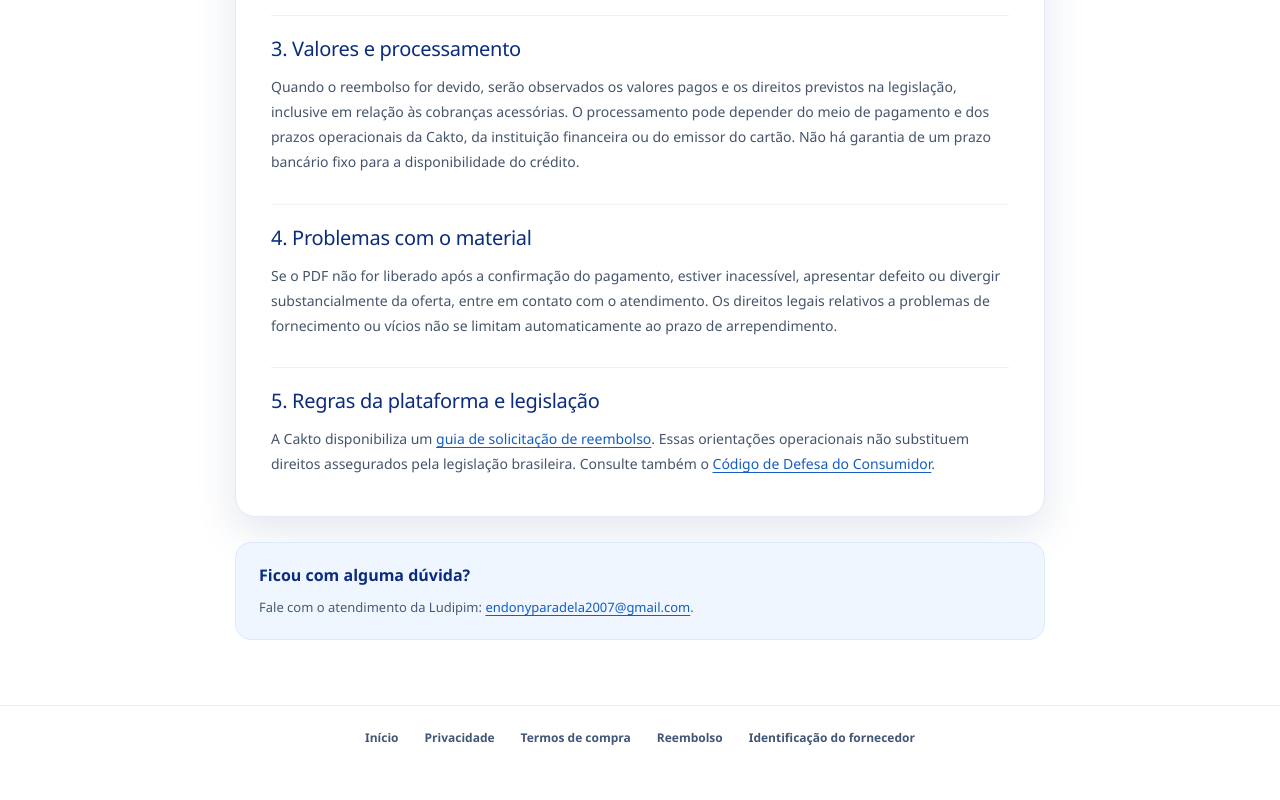
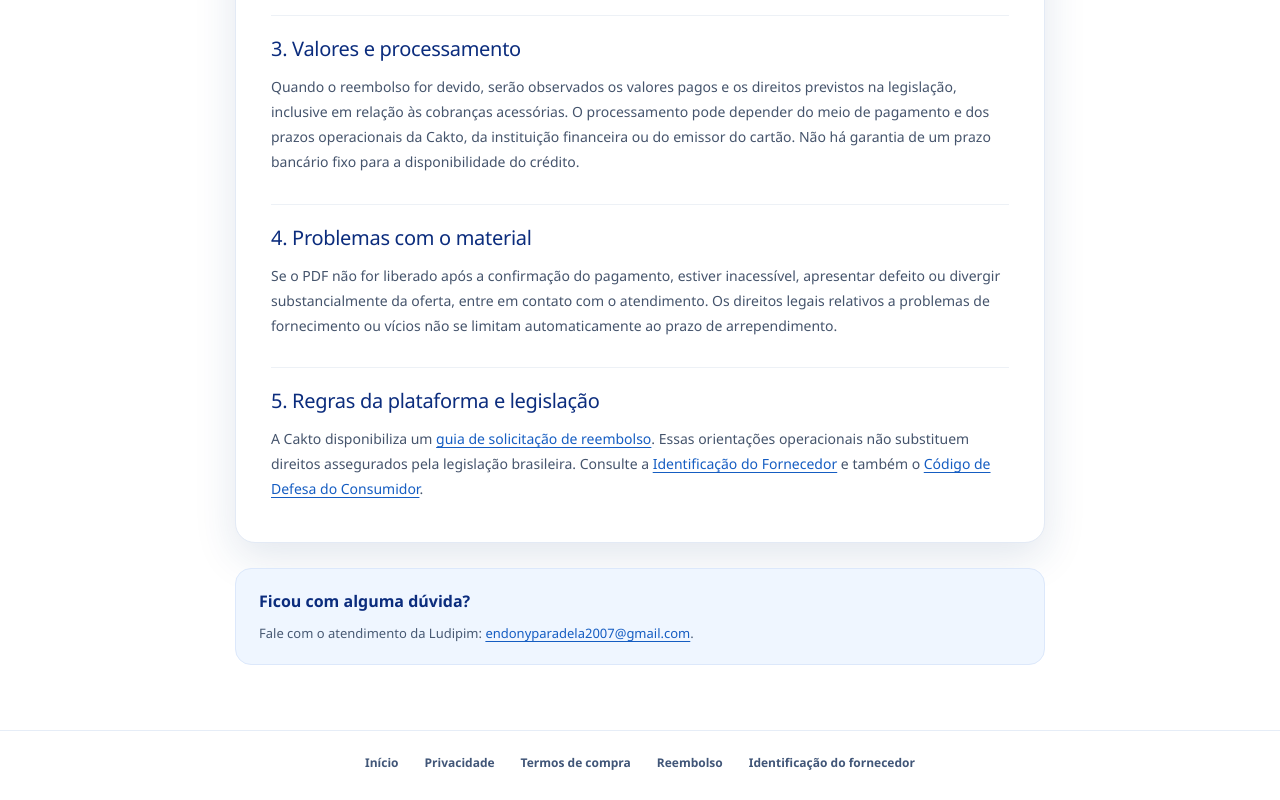
Before and after one commit to donyxxj7/ludipim-landing-page, a Next.js app: page /politica-de-reembolso in a window 1280 px wide. Shown: the part 828-1628 px from the top of the page. Before the commit the page ends 1603 px from the top, so only its background shows below. Built offline with nearby package versions, Linux system fonts and the light colour scheme; no server answers.

Commit message:
chore(legal): integrar identificação de fornecedor e corrigir minutas

```diff
--- a/app/politica-de-reembolso/page.tsx
+++ b/app/politica-de-reembolso/page.tsx
@@ -1,4 +1,5 @@
 import type { Metadata } from "next";
+import Link from "next/link";
 import { LegalPage } from "@/components/LegalPage";
 
 export const metadata: Metadata = {
@@ -33,7 +34,7 @@ export default function PoliticaDeReembolso() {
       </section>
       <section>
         <h2>5. Regras da plataforma e legislação</h2>
-        <p>A Cakto disponibiliza um <a href="https://www.cakto.com.br/reembolso" target="_blank" rel="noopener noreferrer">guia de solicitação de reembolso</a>. Essas orientações operacionais não substituem direitos assegurados pela legislação brasileira. Consulte também o <a href="https://www.planalto.gov.br/ccivil_03/leis/l8078compilado.htm" target="_blank" rel="noopener noreferrer">Código de Defesa do Consumidor</a>.</p>
+        <p>A Cakto disponibiliza um <a href="https://www.cakto.com.br/reembolso" target="_blank" rel="noopener noreferrer">guia de solicitação de reembolso</a>. Essas orientações operacionais não substituem direitos assegurados pela legislação brasileira. Consulte a <Link href="/informacoes-do-fornecedor">Identificação do Fornecedor</Link> e também o <a href="https://www.planalto.gov.br/ccivil_03/leis/l8078compilado.htm" target="_blank" rel="noopener noreferrer">Código de Defesa do Consumidor</a>.</p>
       </section>
     </LegalPage>
   );
```
